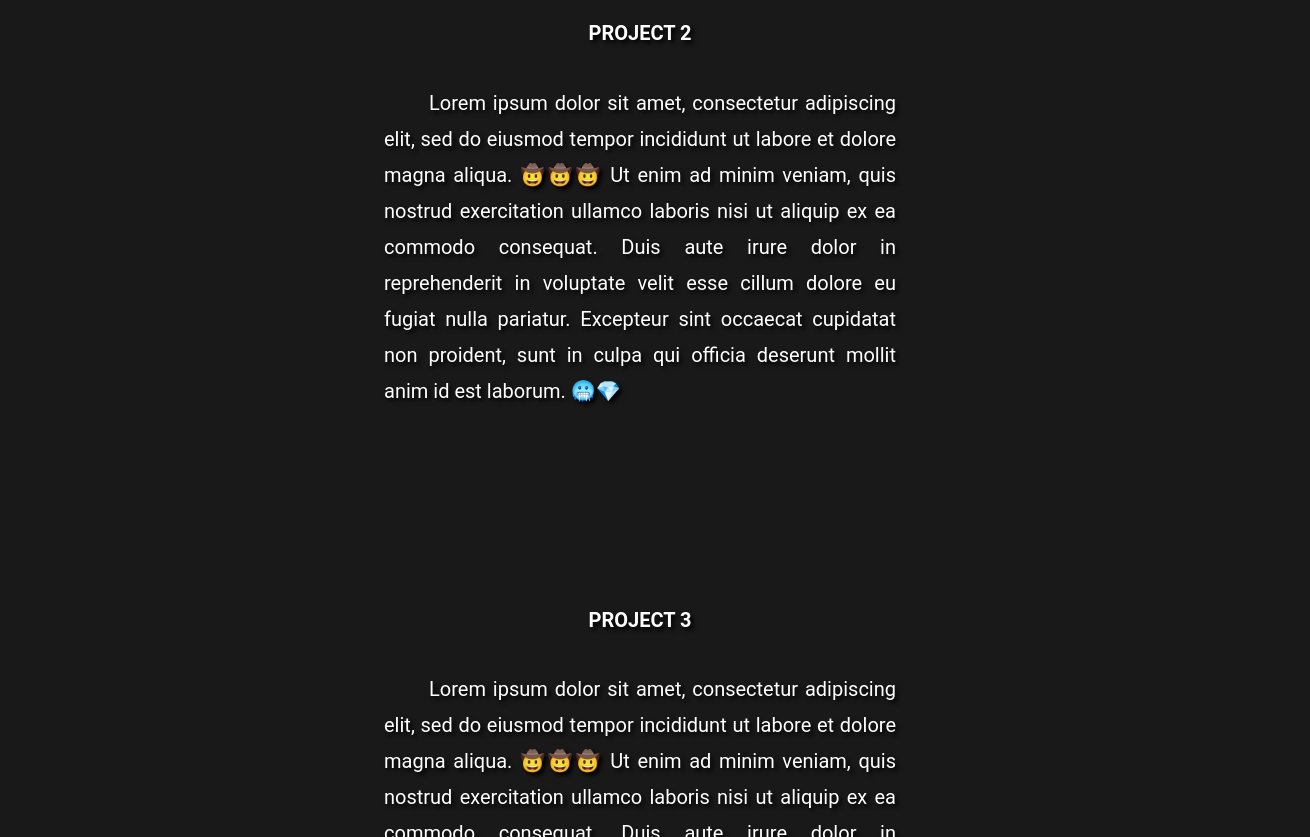
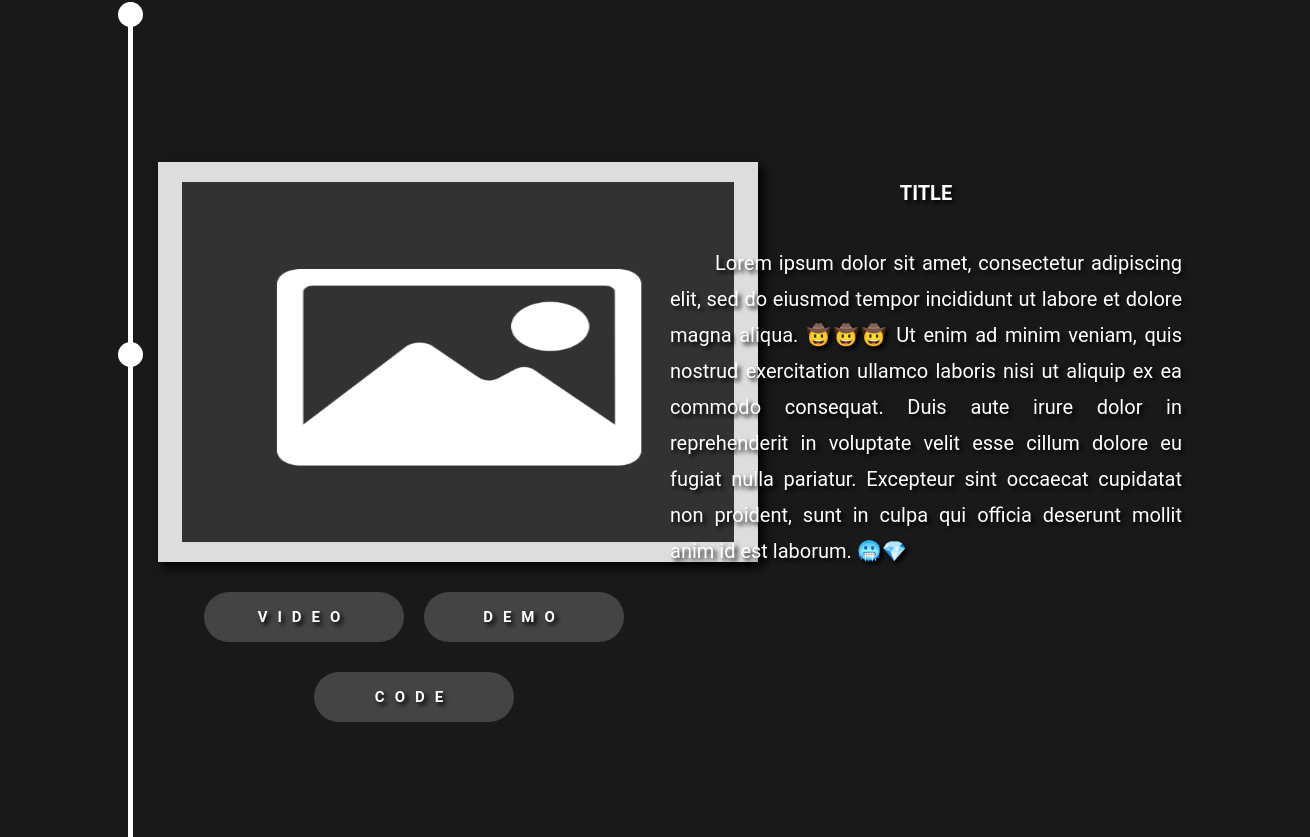
Before and after one commit to craigrusselltiu/website, a React (Create React App) app: page /#/projects in a window 1280 px wide. Shown: the part 1523-2360 px from the top of the page, 1310 px wide, since content can reach past the window. Built offline with nearby package versions, Linux system fonts and the light colour scheme.

Commit message:
Implement project timeline prototype

```diff
--- a/src/App.js
+++ b/src/App.js
@@ -2,7 +2,6 @@ import { HashRouter as Router, Switch, Route } from 'react-router-dom'
 
 import Navbar from './components/Navbar'
 import ReplayButton from './components/ReplayButton'
-import Whitespace from './components/Whitespace'
 import Logo from './components/Logo'
 import ScrollButton from './components/ScrollButton'
 import FadeBar from './components/FadeBar'
@@ -30,7 +29,6 @@ function App() {
         <Navbar />
         <LinkBar />
         <ReplayButton />
-
         <Switch>
           <Route path='/' exact component={Home} />
           <Route path='/projects' component={Projects} />
--- a/src/components/Polaroid.js
+++ b/src/components/Polaroid.js
@@ -2,10 +2,12 @@ import noimage from '../images/no-image.png'
 
 const Polaroid = ({ img, sig }) => {
     return (
-        <div className='polaroid-wrapper'>
-            <div className='polaroid'>
-                <img className='polaroid-img' src={img} alt='bg' />
-                <div className='polaroid-sig'>{sig}</div>
+        <div className='content'>
+            <div className='polaroid-wrapper'>
+                <div className='polaroid'>
+                    <img className='polaroid-img' src={img} alt='img' />
+                    <div className='polaroid-sig'>{sig}</div>
+                </div>
             </div>
         </div>
     )
--- /dev/null
+++ b/src/components/ProjectImage.js
@@ -0,0 +1,26 @@
+import noimage from '../images/no-image.png'
+
+const ProjectImage = ({ img }) => {
+    return (
+        <div className='content'>
+            <div className='project'>
+                <img className='project-img' src={img} alt='img' />
+            </div>
+            <button className='project-btn'>
+                <p className='txt-btn' style={{margin: 'auto'}}>VIDEO</p>
+            </button>
+            <button className='project-btn'>
+                <p className='txt-btn' style={{margin: 'auto'}}>DEMO</p>
+            </button>
+            <button className='project-btn'>
+                <p className='txt-btn' style={{margin: 'auto'}}>CODE</p>
+            </button>
+        </div>
+    )
+}
+
+ProjectImage.defaultProps = {
+    img: noimage,
+}
+
+export default ProjectImage
--- a/src/components/TextCenter.js
+++ b/src/components/TextCenter.js
@@ -1,8 +1,16 @@
 import Fade from 'react-reveal/Fade'
 
-const TextCenter = ({ header, text }) => {
+const TextCenter = ({ header, text, nofade }) => {
+    if (nofade) {
+        return (
+            <div className='content'>
+                <h1 className='txt'>{header}</h1><br/>
+                <p className='txt' style={{textIndent: '45px'}}>{text}</p>
+            </div>
+        )
+    }
     return (
-        <Fade up distance={'40px'} delay={100}>
+        <Fade up distance={'40px'} delay={200}>
             <div className='content'>
                 <h1 className='txt'>{header}</h1><br/>
                 <p className='txt' style={{textIndent: '45px'}}>{text}</p>
--- a/src/components/TextPhotoPair.js
+++ b/src/components/TextPhotoPair.js
@@ -1,4 +1,5 @@
 import Polaroid from './Polaroid'
+import TextCenter from './TextCenter'
 import Fade from 'react-reveal/Fade'
 
 const TextPhotoPair = ({ type, header, text, img, sig }) => {
@@ -9,38 +10,23 @@ const TextPhotoPair = ({ type, header, text, img, sig }) => {
         return (
             <div className='content-wrapper'>
                 <Fade left distance={distance} delay={delay}>
-                    <div className='content'>
-                        <div>
-                            <h1 className='txt'>{header}</h1><br/>
-                            <p className='txt' style={{textIndent: '45px'}}>{text}</p>
-                        </div>
-                    </div>
+                    <TextCenter header={header} text={text} nofade={true} />
                 </Fade>
 
                 <Fade right distance={distance} delay={delay}>
-                    <div className='content'>
-                        <Polaroid img={img} sig={sig} />
-                    </div>
+                    <Polaroid img={img} sig={sig} />
                 </Fade>
             </div>
         )
     }
-
     return (
         <div className='content-wrapper'>
             <Fade left distance={distance} delay={delay}>
-                <div className='content'>
-                    <Polaroid img={img} sig={sig} />
-                </div>
+                <Polaroid img={img} sig={sig} />
             </Fade>
 
             <Fade right distance={distance} delay={delay}>
-                <div className='content'>
-                    <div>
-                        <h1 className='txt'>{header}</h1><br/>
-                        <p className='txt' style={{textIndent: '45px'}}>{text}</p>
-                    </div>
-                </div>
+                <TextCenter header={header} text={text} nofade={true} />
             </Fade>
         </div>
     )
--- /dev/null
+++ b/src/components/TimelineProject.js
@@ -0,0 +1,18 @@
+import TextCenter from './TextCenter'
+import ProjectImage from './ProjectImage'
+import Fade from 'react-reveal/Fade'
+
+const TimelineProject = () => {
+    return (
+        <div className='content-wrapper'>
+            <div className='timeline-line' />
+            <div className='timeline-circle' />
+            <Fade right distance={'40px'} delay={200}>
+                <ProjectImage />
+                <TextCenter nofade={true} />
+            </Fade>
+        </div>
+    )
+}
+
+export default TimelineProject
--- a/src/components/Whitespace.js
+++ /dev/null
@@ -1,7 +0,0 @@
-const Whitespace = ({ style }) => {
-    return (
-        <div className='whitespace' style={style} />
-    )
-}
-
-export default Whitespace
--- a/src/index.css
+++ b/src/index.css
@@ -2,7 +2,7 @@
 * {
   font-family: 'Roboto', sans-serif;
   text-decoration: none;
-  text-shadow: 3px 3px 4px black;
+  text-shadow: 3px 3px 4px #000000;
   color: #FFFFFF;
   outline: none;
   border-style: none;
@@ -70,7 +70,7 @@ body {
   margin-top: 100vh;
   margin-bottom: -200vh;
   height: 100vh;
-  z-index: -1;
+  z-index: -2;
 }
 
 /* Background image container */
@@ -78,7 +78,7 @@ body {
   position: fixed;
   top: 0;
   width: 100%;
-  z-index: -2;
+  z-index: -3;
 }
 
 .title {
@@ -178,7 +178,7 @@ body {
 }
 
 .polaroid {
-  background-color: #dddddd;
+  background-color: #DDDDDD;
   position: absolute;
   top: -75px;
   width: 400px;
@@ -217,7 +217,7 @@ body {
   width: 450px;
   height: 562px;
   background-color: #666666;
-  transform: rotate(0deg);
+  transform: rotate(0deg) translateX(-25px) translateY(-25px);
 }
 
 .polaroid:hover .polaroid-img {
@@ -241,8 +241,7 @@ body {
 .txt-btn {
   background-color: transparent;
   display: inline-block;
-  margin: 10px 80px;
-  margin-top: 30px;
+  margin: 30px 80px 10px;
   text-transform: uppercase;
   font-size: 15px;
   font-weight: bold;
@@ -286,11 +285,62 @@ body {
   left: 40px;
   width: 36px;
   height: 36px;
-  z-index: -2;
+  z-index: -3;
 }
 
 .scroll-img:hover {
   cursor: pointer;
+}
+
+/* Timeline modules */
+.timeline-circle {
+  position: relative;
+  margin: calc(20vh + 180px) 0;
+  left: -15px;
+  width: 25px;
+  height: 25px;
+  border-radius: 50%;
+  border-color: #FFFFFF;
+  background-color: #FFFFFF;
+}
+
+.timeline-line {
+  background-color: #FFFFFF;
+  width: 5px;
+  height: auto;
+}
+
+.project {
+  background-color: #DDDDDD;
+  width: 600px;
+  height: 400px;
+  margin: 0 auto;
+  box-shadow: 5px 5px 10px black;
+}
+
+.project-img {
+  position: relative;
+  top: 5%;
+  width: 92%;
+  height: 90%;
+}
+
+.project-btn {
+  background-color: #444444;
+  margin: 30px 10px 0;
+  width: 200px;
+  height: 50px;
+  border-radius: 25px;
+  transition: all 0.2s;
+}
+
+.project-btn:hover {
+  cursor: pointer;
+  background-color: #333333;
+}
+
+.project-btn:active {
+  background-color: #2c2c2c;
 }
 
 @media screen and (max-width: 1200px) {
@@ -326,7 +376,12 @@ body {
   }
 
   .polaroid:hover {
-    width: 360px;
-    height: 450px;
+    width: 320px;
+    height: 400px;
+    transform: rotate(0deg) translateX(-10px) translateY(-10px);
+  }
+
+  .timeline-circle {
+    height: 0;
   }
 }
--- a/src/views/Projects.js
+++ b/src/views/Projects.js
@@ -1,11 +1,14 @@
 import TextCenter from '../components/TextCenter'
+import TimelineProject from '../components/TimelineProject'
 
 const Projects = () => {
     return (
         <div>
-            <TextCenter header='PROJECT 1' />
-            <TextCenter header='PROJECT 2' />
-            <TextCenter header='PROJECT 3' />
+            <TextCenter header='PROJECT TIMELINE' />
+            <div className='timeline-circle' style={{position: 'absolute', margin: '0', left: 'calc(10vw - 10px)'}} />
+            <TimelineProject />
+            <TimelineProject />
+            <TimelineProject />
         </div>
     )
 }
```
Also changed, not shown: 1 other file (tests, documents, lock files or other folders).
